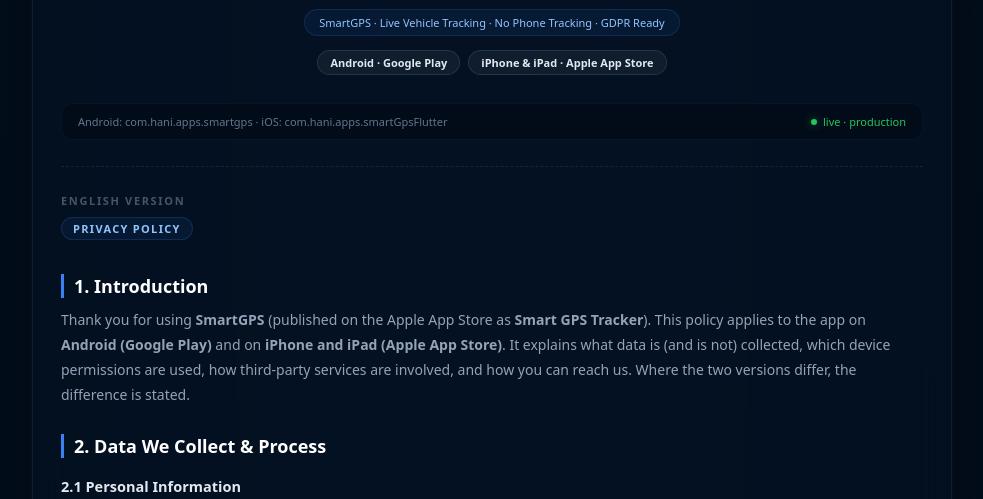
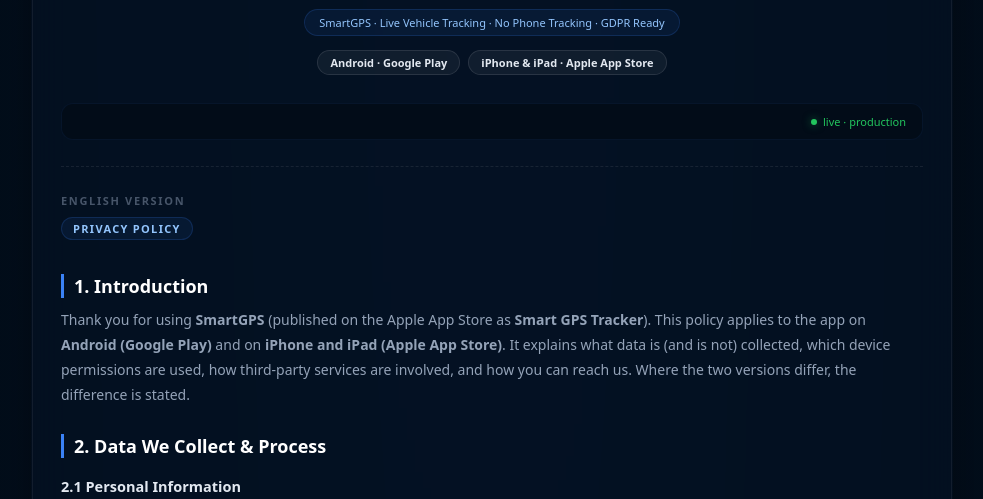
Before and after one commit to Hani-Codes/Hani-Codes.github.io, a plain HTML site: page smartgps-privacy.html in a window 1280 px wide. Shown: the part 244-743 px from the top of the page, without its empty margins (148-1131 px from the left). Drawn offline with Linux system fonts and the light colour scheme.

Commit message:
Remove app path details from privacy page
Removed the app path information for Android and iOS.

```diff
--- a/smartgps-privacy.html
+++ b/smartgps-privacy.html
@@ -164,7 +164,7 @@
       </div>
     </header>
     <div class="code-strip" aria-hidden="true">
-      <span class="path">Android: com.hani.apps.smartgps · iOS: com.hani.apps.smartGpsFlutter</span>
+      <span class="path"></span>
       <span class="status"><span class="status-dot"></span>live · production</span>
     </div>
     <hr class="divider" />
```
